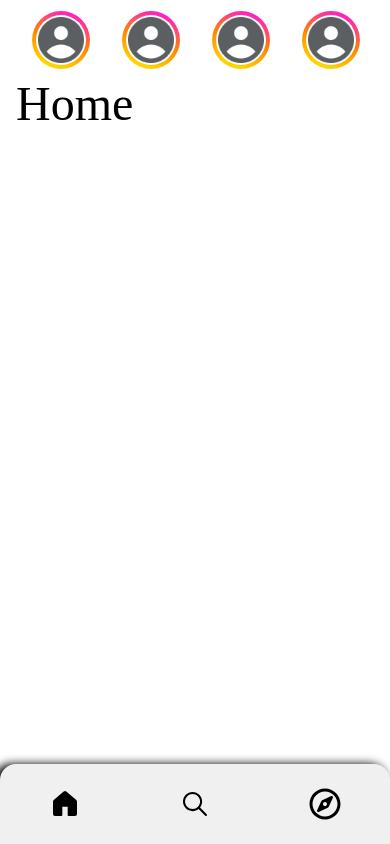
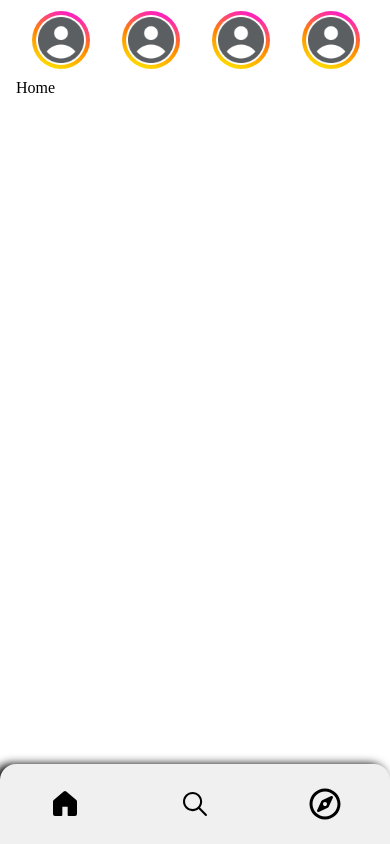
Before and after one commit to wwwcomcomcomcom/outstagram, a React (Vite) app: page / in a window 390 px wide. Built offline with nearby package versions, Linux system fonts and the light colour scheme; the HTML template or start-up script is replaced by a standard one.

Commit message:
fix css mistake

```diff
--- a/src/components/layout.css
+++ b/src/components/layout.css
@@ -5,21 +5,19 @@
         flex-direction: column;
     }
     .main {
-        font-size: 3rem;
         padding-left: 1rem;
         padding-right: 1rem;
         flex-grow: 10;
     }
 }
 /* Desktop Layout */
-@media screen and (min-width: 800px) {
+@media screen and (min-width: 801px) {
     #root {
         display: flex;
         flex-direction:row-reverse;
     }
     .main {
         width: 1rem !important;
-
         padding-left: 1rem;
         padding-right: 1rem;
         flex-grow: 1;
```
